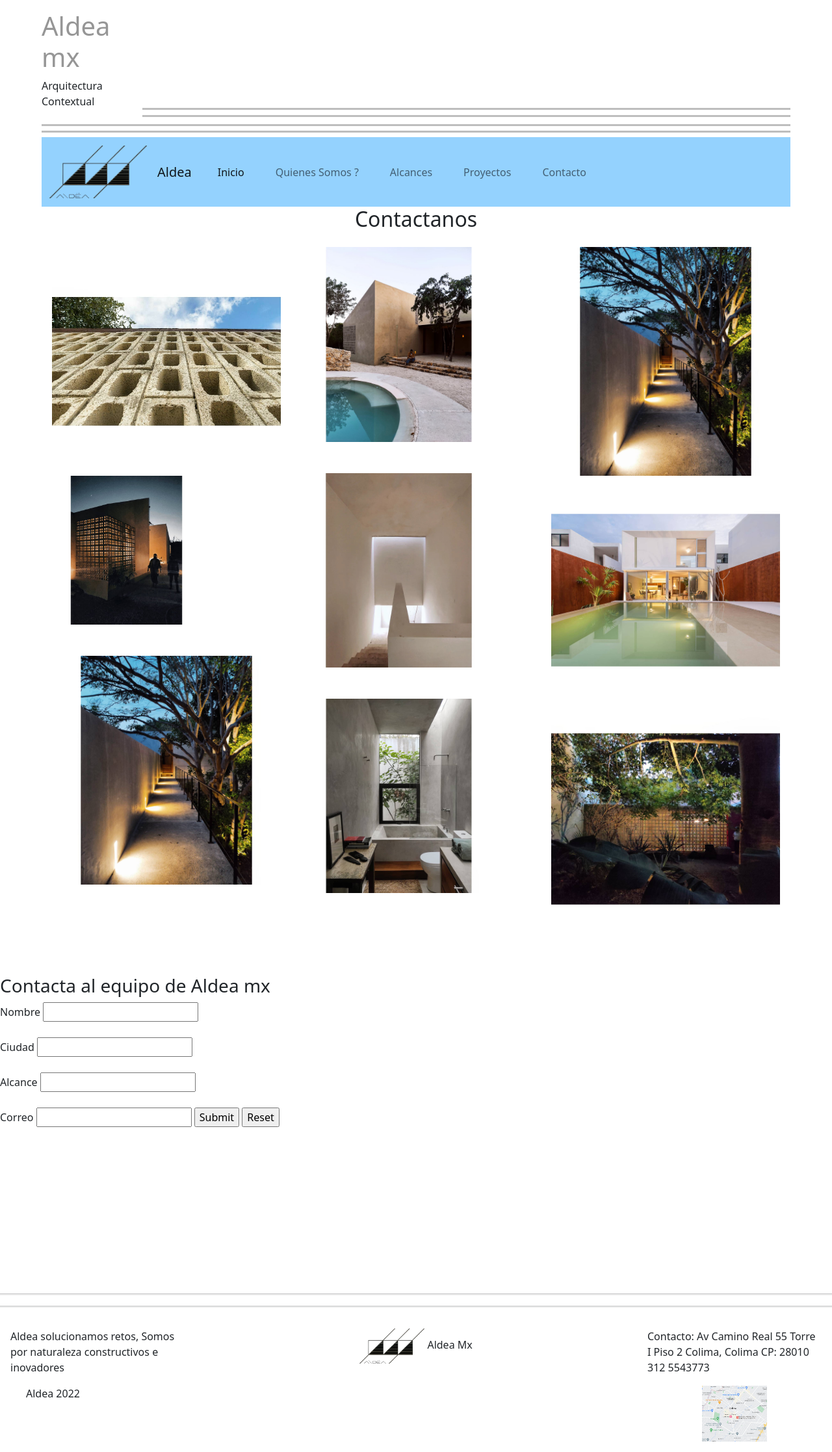
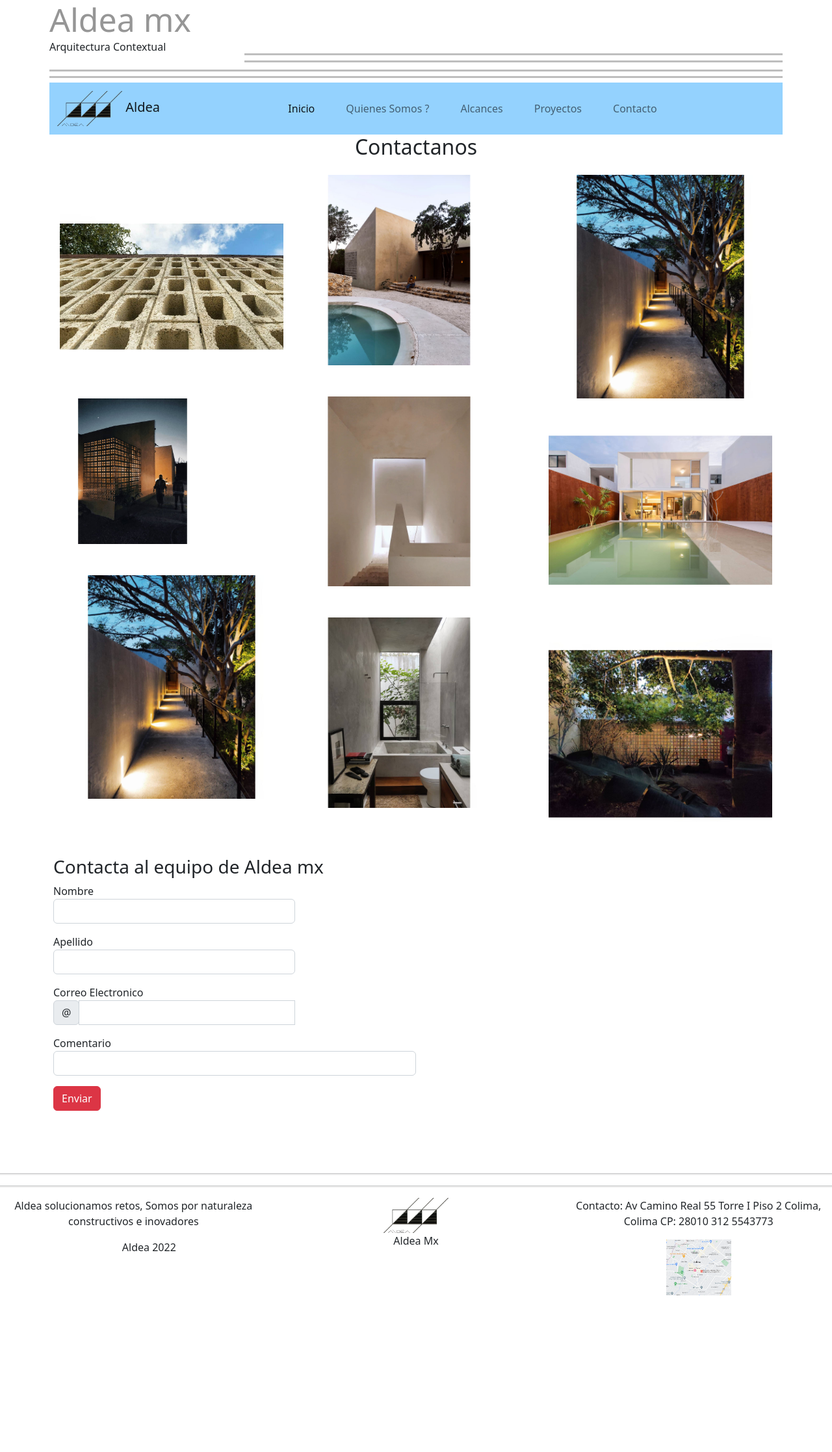
Before and after one commit to Jimmylol182/proyecto, a plain HTML site: page contacto.html in a window 1280 px wide. Shown: the whole page at 65% size. After the commit the page ends 1993 px from the top, so only its background shows below. Drawn offline with nearby package versions, Linux system fonts and the light colour scheme.

Commit message:
prueba final

```diff
--- a/contacto.html
+++ b/contacto.html
@@ -10,19 +10,20 @@
     <link rel="shortcut icon" href="img/logoaldea01.png" type="image/x-icon">
     <link rel="stylesheet" href="estilo/estilo.css">
     <link href="https://unpkg.com/aos@2.3.1/dist/aos.css" rel="stylesheet">
-    <link href="https://cdn.jsdelivr.net/npm/bootstrap@5.2.2/dist/css/bootstrap.min.css" rel="stylesheet" integrity="sha384-Zenh87qX5JnK2Jl0vWa8Ck2rdkQ2Bzep5IDxbcnCeuOxjzrPF/et3URy9Bv1WTRi" crossorigin="anonymous">
+    <link href="https://cdn.jsdelivr.net/npm/bootstrap@5.2.2/dist/css/bootstrap.min.css" rel="stylesheet"
+        integrity="sha384-Zenh87qX5JnK2Jl0vWa8Ck2rdkQ2Bzep5IDxbcnCeuOxjzrPF/et3URy9Bv1WTRi" crossorigin="anonymous">
 </head>
-<div style="display: flex; width: 100%; margin-top: 1rem; margin-bottom: 3rem;">
+<div class="container-fluid">
 
     <div style="flex: 1 1 ; margin: auto 4rem; flex-direction: column;">
         <div style="display:flex">
 
             <div>
                 <header>
-                    <h1 class="text-fluid style="margin: 0px; width: 300px; font-size:100px">Aldea mx</h1>
+                    <h1 class="text-fluid" style=" margin: 0px; width: 300px; font-size:50px">Aldea mx</h1>
                 </header>
 
-                <p zoom-in-up">Arquitectura Contextual</p>
+                <p data-aos="zoom-in-up">Arquitectura Contextual</p>
             </div>
             <div style="width: 100%; display: flex; flex-direction: column-reverse;">
                 <hr class="main-lines-right">
@@ -35,19 +36,19 @@
             <hr class="main-lines">
         </div>
         <!--  nuevo nav -->
+
         <nav class="navbar navbar-expand-lg navbar" style="background-color: #94d2fe;">
             <div class="container-fluid">
 
                 <a class="navbar-brand" h ref="a">
-                    <img src="img/logoaldea01.png"  alt="logo"    width="150px"
-                  </a>
+                    <img src="img/logoaldea01.png" alt="logo" width="100px" /> Aldea</a>
 
-              <a class="navbar-brand" href="">Aldea</a>
-              <button class="navbar-toggler" type="button" data-bs-toggle="collapse" data-bs-target="#navbarText" aria-controls="navbarText" aria-expanded="false" aria-label="Toggle navigation">
+                    <button class="navbar-toggler" type="button" data-bs-toggle="collapse" data-bs-target="#navbarText"
+                        aria-controls="navbarText" aria-expanded="false" aria-label="Toggle navigation">
                         <span class="navbar-toggler-icon"></span>
                     </button>
                     <div class="collapse navbar-collapse" id="navbarText">
-                <ul class="navbar-nav me-auto mb-2 mb-lg-0">
+                        <ul class="navbar-nav m-auto mb-2 mb-lg-0 ">
                             <li class="nav-item">
                                 <a class="nav-link active" aria-current="page" href="index.html">Inicio</a>
                             </li>
@@ -70,33 +71,31 @@
                     </div>
             </div>
         </nav>
-          <main >
-            <div  style="width: 100%; text-align:center;">
+        <main>
+            <div style="width: 100%; text-align:center;">
                 <h2 class="text-fluid" class="contactanos">Contactanos</h2>
             </div>
 
             <div>
-                <main >
+                <main>
 
                     <div style="display: flex;">
 
-                        <div data-aos="fade-up"
-                        data-aos-duration="3000" class="column">
+                        <div data-aos="fade-up" data-aos-duration="3000" class="column">
 
                             <img src="img/daycelosia.jpg" class="img-fluid" alt="" height="400px" width="100%">
                             <img src="img/nite.jpg" class="img-fluid" alt="" height="300px" width="65%"><br><br><br>
                             <img src="img/niteyellow.jpg" class="img-fluid" alt="" height="300px" width="100%"><br>
 
                         </div>
-                        <div data-aos="fade-up"
-                        data-aos-duration="3000" class="column">
-                            <img src="img/daywatergray.jpg" class="img-fluid" alt="" height="180px" width="85%"><br><br><br>
+                        <div data-aos="fade-up" data-aos-duration="3000" class="column">
+                            <img src="img/daywatergray.jpg" class="img-fluid" alt="" height="180px"
+                                width="85%"><br><br><br>
                             <img src="img/daywhite.jpg" class="img-fluid" alt="" height="200px" width="85%"><br><br><br>
                             <img src="img/daygray.jpg" class="img-fluid" alt="" height="200px" width="85%"><br>
 
                         </div>
-                        <div data-aos="fade-up"
-                        data-aos-duration="3000" class="column">
+                        <div data-aos="fade-up" data-aos-duration="3000" class="column">
                             <img src="img/niteyellow.jpg" class="img-fluid" alt="" height="300px" width="100%"><br>
                             <img src="img/daywaterblue.jpg" class="img-fluid" alt="" height="300px" width="100%"><br>
                             <img src="img/nitetree.jpg" class="img-fluid" alt="" height="350px" width="100%"><br>
@@ -115,24 +114,52 @@
 
 </div>
 </div>
-                        <main>
+<main class="container">
     <h3> Contacta al equipo de Aldea mx </h3>
 
-                        <form>
-                            <label for="">Nombre</label>
-                            <input type="text"><br><br>
-                            <label for="">Ciudad</label>
-                            <input type="text"><br><br>
-                            <label for="">Alcance</label>
-                            <input type="text"><br><br>
-                            <label for="">Correo</label>
-                            <input type="email">
-                            <input type="submit">
-                            <input type="reset">
-                            <br><br><br><br><br><br><br>
+    <div class="needs-validation">
+        <div class="form-row">
+            <div class="col-md-4 mb-3">
+                <label for="validationCustom01">Nombre</label>
+                <input type="text" class="form-control" id="validationCustom01" placeholder="" value="" required>
+                <div class="valid-feedback">
+                    Looks good!
+                </div>
+            </div>
+            <div class="col-md-4 mb-3">
+                <label for="validationCustom02">Apellido</label>
+                <input type="text" class="form-control" id="validationCustom02" placeholder="" value="" required>
+                <div class="valid-feedback">
+                    Looks good!
+                </div>
+            </div>
+            <div class="col-md-4 mb-3">
+                <label for="validationCustomUsername">Correo Electronico</label>
+                <div class="input-group">
+                    <div class="input-group-prepend">
+                        <span class="input-group-text" id="inputGroupPrepend">@</span>
+                    </div>
+                    <input type="text" class="form-control" id="validationCustomUsername" placeholder=""
+                        aria-describedby="inputGroupPrepend" required>
+                    <div class="invalid-feedback">
+                        Please choose a username.
+                    </div>
+                </div>
+            </div>
+        </div>
+        <div class="form-row">
+            <div class="col-md-6 mb-3">
+                <label for="validationCustom03">Comentario</label>
+                <input type="text" class="form-control" id="validationCustom03" placeholder="" required>
+                <div class="invalid-feedback">
+                    El comentario es obligatorio
+                </div>
+            </div>
 
 
-                        </form>
+
+            <button class="btn btn-danger" type="button">Enviar</button>
+        </div>
 
 </main>
 
@@ -143,10 +170,12 @@
 <br><br><br><br>
 
 <footer class="my-footer">
+    <div class="row">
         <hr class="linea-footer">
         <hr class="linea-footer">
-    <div style="display: flex;">
-        <div class="contenedor-contiene" >
+    </div>
+    <div class="row">
+        <div class="col-sm-12 col-md-4 text-center">
             <p class="text-fluid" class=" parrafo-footer">
                 Aldea solucionamos retos, Somos por naturaleza constructivos e inovadores
             </p>
@@ -154,19 +183,20 @@
                 <span class="text-fluid" class=" aldea-footer">Aldea 2022</span>
             </div>
         </div>
-        <div class="contenedor-logo-footer">
-            <img src="img/logoaldea01.png"  class="img-fluid" height="100px" width="100px" alt="" >
+        <div class="col-sm-12 col-md-4 text-center mt-5 mt-md-0">
+            <img src="img/logoaldea01.png" class="img-fluid" height="100px" width="100px" alt=""><br>
             <span class="text-fluid" class=" aldea-footer">Aldea Mx</span>
         </div>
-        <div class="contenedor-contiene">
+        <div class="col-sm-12 col-md-4 text-center mt-5 mt-md-0">
             <p class="text-fluid" class="parrafo-footer">
                 Contacto: Av Camino Real 55 Torre I Piso 2 Colima, Colima CP: 28010 312 5543773
             </p>
             <div class="contenedor-mapa-footer">
-                <img src="img/mapahwk.png"  class="img-fluid" width="100px" height="100px" alt="">
+                <img src="img/mapahwk.png" class="img-fluid" width="100px" height="100px" alt="">
             </div>
         </div>
     </div>
+
 </footer>
 
 
@@ -180,8 +210,9 @@
     <script>
         AOS.init();
     </script>
-<script src="https://cdn.jsdelivr.net/npm/bootstrap@5.2.2/dist/js/bootstrap.bundle.min.js" integrity="sha384-OERcA2EqjJCMA+/3y+gxIOqMEjwtxJY7qPCqsdltbNJuaOe923+mo//f6V8Qbsw3" crossorigin="anonymous"></script>
-
+    <script src="https://cdn.jsdelivr.net/npm/bootstrap@5.2.2/dist/js/bootstrap.bundle.min.js"
+        integrity="sha384-OERcA2EqjJCMA+/3y+gxIOqMEjwtxJY7qPCqsdltbNJuaOe923+mo//f6V8Qbsw3"
+        crossorigin="anonymous"></script>
 </body>
 
 </html>
```
Also changed, not shown: alcances.html (+18 -19 lines), proyecto.html (+18 -14 lines), quienes_somos.html (+63 -62 lines). Lines whose indentation alone changed are shown as unchanged.
